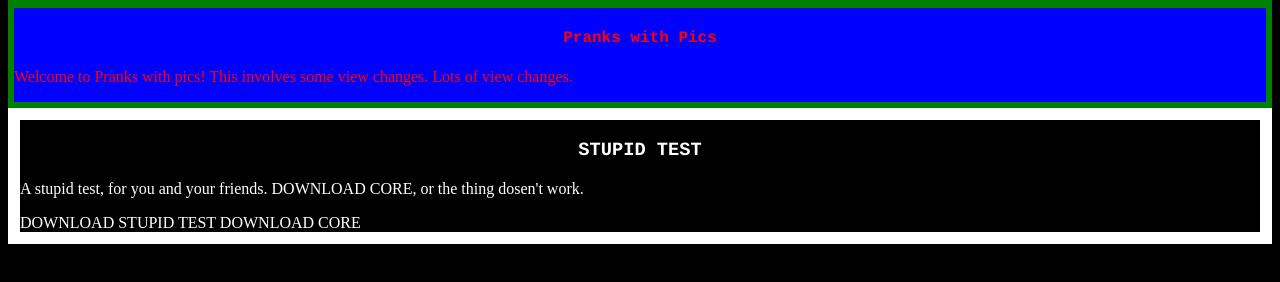
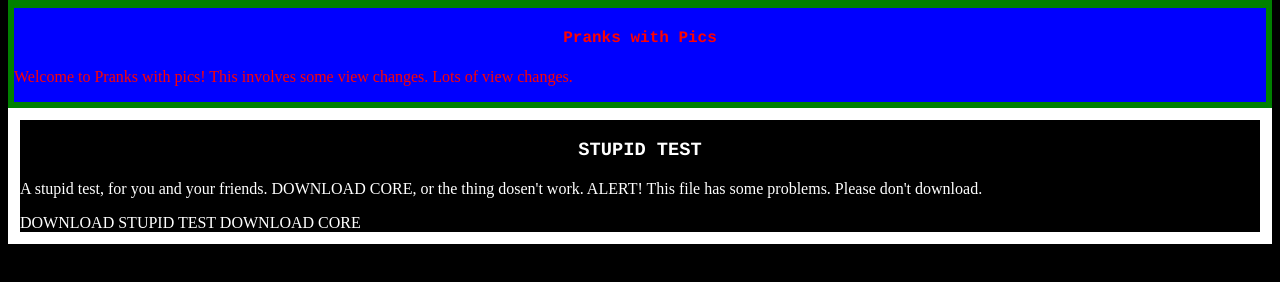
Before and after one commit to Thisiscodeprogram/Thisiscodeprogram.github.io, a plain HTML site: page prankswithpictures.html in a window 1280 px wide. Shown: the part 112-394 px from the top of the page. Drawn offline with Linux system fonts and the light colour scheme.

Commit message:
Update prankswithpictures.html
Added description.

```diff
--- a/prankswithpictures.html
+++ b/prankswithpictures.html
@@ -16,7 +16,7 @@
   <div class="downloader">
   <div class="download_section">
    <h3 class="download_title" style="color: white;">STUPID TEST</h3>
-   <p class="download_descrip">A stupid test, for you and your friends. DOWNLOAD CORE, or the thing dosen't work.</p>
+   <p class="download_descrip">A stupid test, for you and your friends. DOWNLOAD CORE, or the thing dosen't work. ALERT! This file has some problems. Please don't download.</p>
    <a href="stupidtest(pwpfile).html" class="download" download>DOWNLOAD STUPID TEST</a>
    <a href="stupidtestcss.css" class="download" download>DOWNLOAD CORE</a>
   </div>
```
